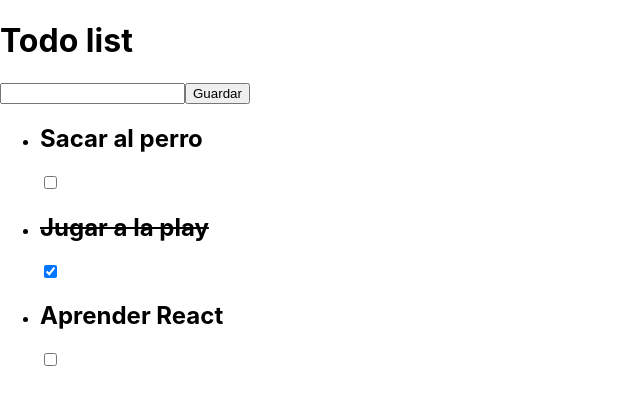
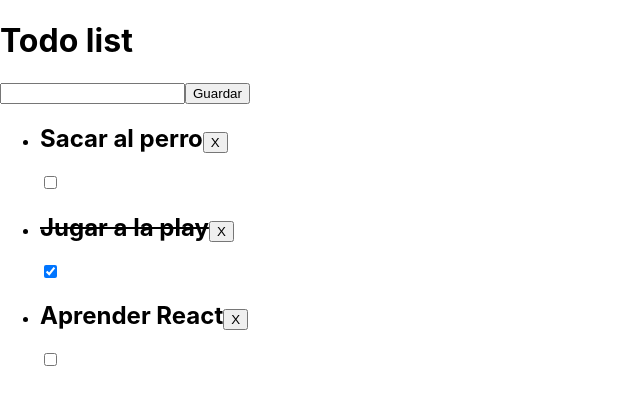
Before and after one commit to paiput/lunes-fullstack, a React (Create React App) app in the folder client/: page / in a window 1280 px wide. Shown: the top 404 px of the page, without its empty margins (0-640 px from the left). Built offline with nearby package versions, Linux system fonts and the light colour scheme.

Commit message:
agrega delete button

```diff
--- a/client/src/components/Task.js
+++ b/client/src/components/Task.js
@@ -13,7 +13,10 @@ const Task = ({ title, done }) => {
 
     return (
         <li>
-            <h2 style={style}>{title}</h2>
+            <h2 style={style}>
+                {title}
+                <button className="delete-button">X</button>
+            </h2>
             {done
               ? <input type="checkbox" onClick={toggleChecked} defaultChecked></input>
               : <input type="checkbox" onClick={toggleChecked} ></input>
```
